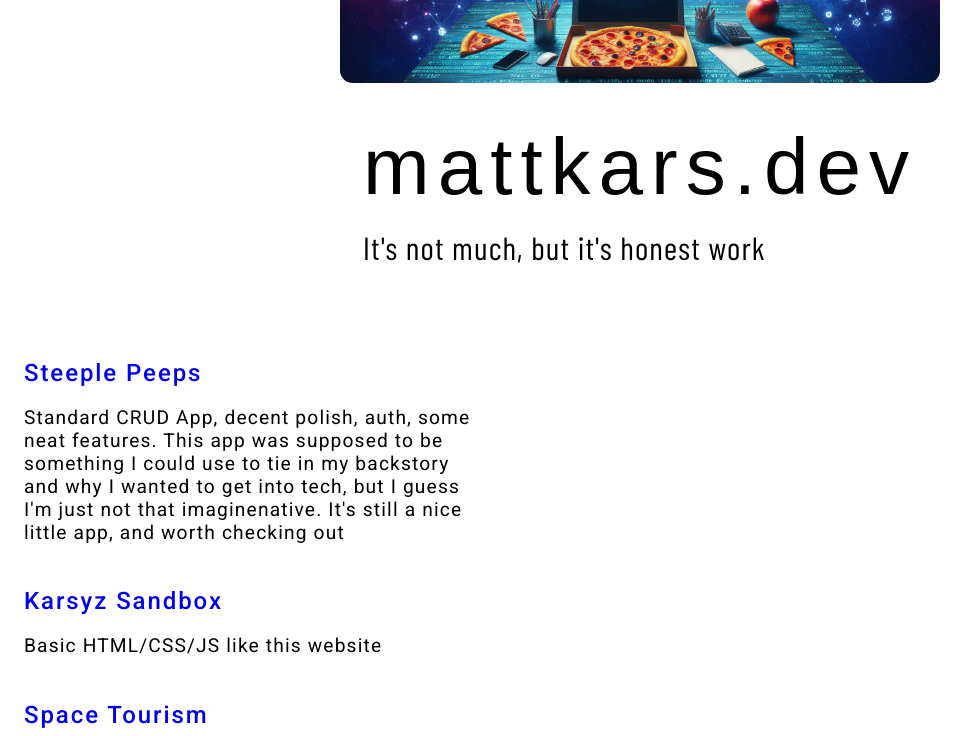
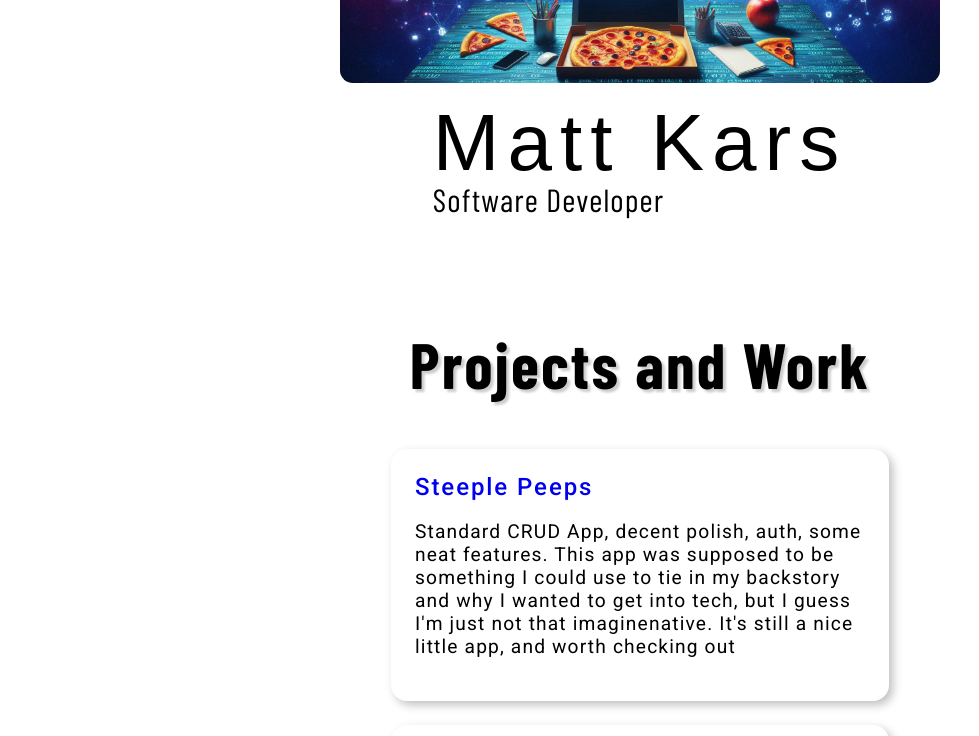
Before and after one commit to Karsyz/mattkarsDevPortfolio, a website: page index.html in a window 1280 px wide. Shown: the part 420-1156 px from the top of the page, without its empty margins (0-979 px from the left). Drawn offline with nearby package versions, Linux system fonts and the light colour scheme; a web font is replaced by a local one.

Commit message:
styling changes

```diff
--- a/index.html
+++ b/index.html
@@ -3,10 +3,10 @@
   <head>
     <meta charset="UTF-8" />
     <meta name="viewport" content="width=device-width, initial-scale=1.0" />
-    <title>mattkars.dev</title>
+    <title>Matt Kars Dev Portfolio</title>
 
     <meta property="og:type" content="website" />
-    <meta property="og:title" content="mattkars.dev" />
+    <meta property="og:title" content="https://mattkars.netlify.app" />
     <meta property="og:url" content="https://karsyz-sandbox.netlify.app/:" />
     <meta
       property="og:image"
@@ -19,7 +19,7 @@
     <meta name="theme-color" content="#FF0000" />
 
     <!-- Google / Search Engine Tags -->
-    <meta itemprop="name" content="mattkars.dev" />
+    <meta itemprop="name" content="https://mattkars.netlify.app" />
     <meta
       itemprop="description"
       content="It's not much, but it's honest work"
@@ -30,7 +30,7 @@
     />
 
     <!-- X / Twitter Tags -->
-    <meta property="twitter:title" content="mattkars.dev" />
+    <meta property="twitter:title" content="https://mattkars.netlify.app" />
     <meta
       property="twitter:description"
       content="It's not much, but it's honest work"
@@ -50,12 +50,13 @@
 
     <link rel="stylesheet" href="style.css" />
   </head>
+
   <body>
     <section class="hero__container">
       <!-- left/bottom container -->
       <div class="hero__leftContainer">
-        <h1 class="hero__title">mattkars.dev</h1>
-        <p class="hero__description">It's not much, but it's honest work</p>
+        <h1 class="hero__title">Matt Kars</h1>
+        <p class="title__description">Software Developer</p>
         <!-- <a class="hero__button" href="#">Let's Play!</a> -->
       </div>
       <!-- right/top image container  -->
@@ -69,6 +70,7 @@
     </section>
 
     <section class="list">
+      <h2 class="title__description bold text-xl">Projects and Work</h2>
       <ul>
         <li>
           <a href="https://steeplepeeps.up.railway.app" target="_blank"
@@ -81,12 +83,12 @@
             imaginenative. It's still a nice little app, and worth checking out
           </p>
         </li>
-        <li>
+        <!-- <li>
           <a href="https://karsyz-sandbox.netlify.app" target="_blank"
             >Karsyz Sandbox</a
           >
           <p>Basic HTML/CSS/JS like this website</p>
-        </li>
+        </li> -->
         <li>
           <a href="https://gilded-baklava-fdcaf1.netlify.app" target="_blank"
             >Space Tourism</a
@@ -173,6 +175,8 @@
       </ul>
     </section>
 
+    <section class="contact__wrapper">
+      <div class="">
         <h3 class="">The Obligatory Contact Form</h3>
         <form
           class="contact"
@@ -200,6 +204,9 @@
           <button class="hero__button" type="submit">Send</button>
         </form>
 
+      </div>
+    </section>
+
     <script src="main.js" type="text/javascript"></script>
   </body>
 </html>
--- a/style.css
+++ b/style.css
@@ -22,7 +22,11 @@ html {
   letter-spacing: 0.08em;
 }
 
-  p, input, textarea, label, button {
+p,
+input,
+textarea,
+label,
+button {
   font-family: "Roboto", sans-serif;
   font-weight: 400;
   font-style: normal;
@@ -38,7 +42,7 @@ html {
 
 .hero__container {
   display: flex;
-    flex-direction: row;
+  flex-direction: column-reverse;
   justify-content: center;
   align-items: center;
   gap: 3rem;
@@ -48,11 +52,9 @@ html {
 }
 
 .hero__leftContainer {
-
 }
 
 .hero__rightContainer {
-
 }
 
 .hero__title {
@@ -62,14 +64,14 @@ html {
 
   font-size: 5rem;
 
-    line-height: 4rem;
+  line-height: 1rem;
   letter-spacing: 0.1em;
 
   margin: 0;
   padding: 0;
 }
 
-  .hero__description {
+.title__description {
   font-family: "Barlow Condensed", sans-serif;
   font-weight: 400;
   font-style: normal;
@@ -78,6 +80,18 @@ html {
 
   line-height: 2rem;
   letter-spacing: 0.035em;
+
+}
+
+.bold {
+  font-weight: bolder;
+    filter:
+    drop-shadow(3px 3px 1px rgba(0, 0, 0, 0.2))
+}
+
+.text-xl {
+  font-size: 4rem;
+
 }
 
 .hero__image {
@@ -89,8 +103,8 @@ html {
 .hero__button {
   display: inline-block;
   padding: 1.25rem 3rem;
-    background: #01B9FF;
-    color: #FFFFFF;
+  background: #01b9ff;
+  color: #ffffff;
   border-radius: 0.4rem;
   margin-top: 2rem;
 }
@@ -109,19 +123,17 @@ html {
   inset: 1rem;
 }
 
-
 .roboto-regular {
   font-family: "Roboto", sans-serif;
   font-weight: 400;
   font-style: normal;
 }
 
-
 .list {
   display: flex;
-    flex-direction: row;
-    /* justify-content: center;
-    align-items: center; */
+  flex-direction: column;
+  justify-content: center;
+  align-items: center;
 
   width: 100%;
   margin: 3rem 0;
@@ -135,6 +147,15 @@ html {
 
 .list li {
   /* padding: 0 1rem; */
+  border-radius: 1rem;
+  box-shadow: 4px 4px 10px 0 rgba(0, 0, 0, 0.25);
+  padding: 1.5rem;
+}
+
+.contact__wrapper {
+  display: flex;
+  flex-direction: column;
+  align-items: center;
 }
 
 .contact {
@@ -144,6 +165,7 @@ html {
   flex-direction: column;
   gap: 1rem;
   border-radius: 1rem;
+  width: 100%;
 }
 
 .contact__cont {
@@ -154,7 +176,9 @@ html {
   padding: 0;
 }
 
-  input, textarea, button {
+input,
+textarea,
+button {
   padding: 1rem;
   border-radius: 0.4rem;
 }
@@ -168,10 +192,8 @@ html {
   max-width: 450px;
 
   margin-left: 1.5rem;
-    color: #01B9FF;
+  color: #01b9ff;
 }
-
-
 
 /* Tablets in portrait mode */
 @media screen and (max-width: 767px) {
@@ -196,6 +218,7 @@ html {
     border-radius: 0;
     max-width: none;
   }
+
 }
 
 /* Tablets in landscape mode or small laptops */
@@ -210,7 +233,6 @@ html {
   .hero__container {
     flex-direction: column-reverse;
   }
-
 }
 
 /* Large screens, laptops, and desktops */
```
Lines whose indentation alone changed are shown as unchanged.
